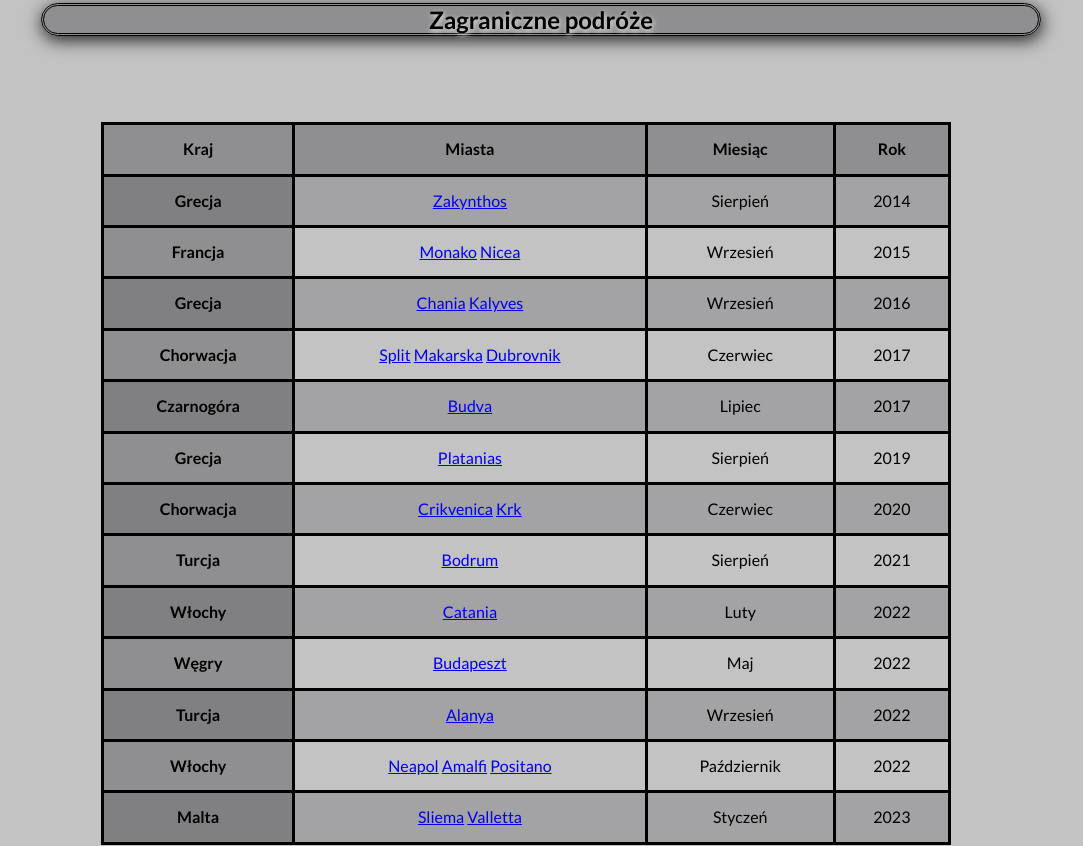
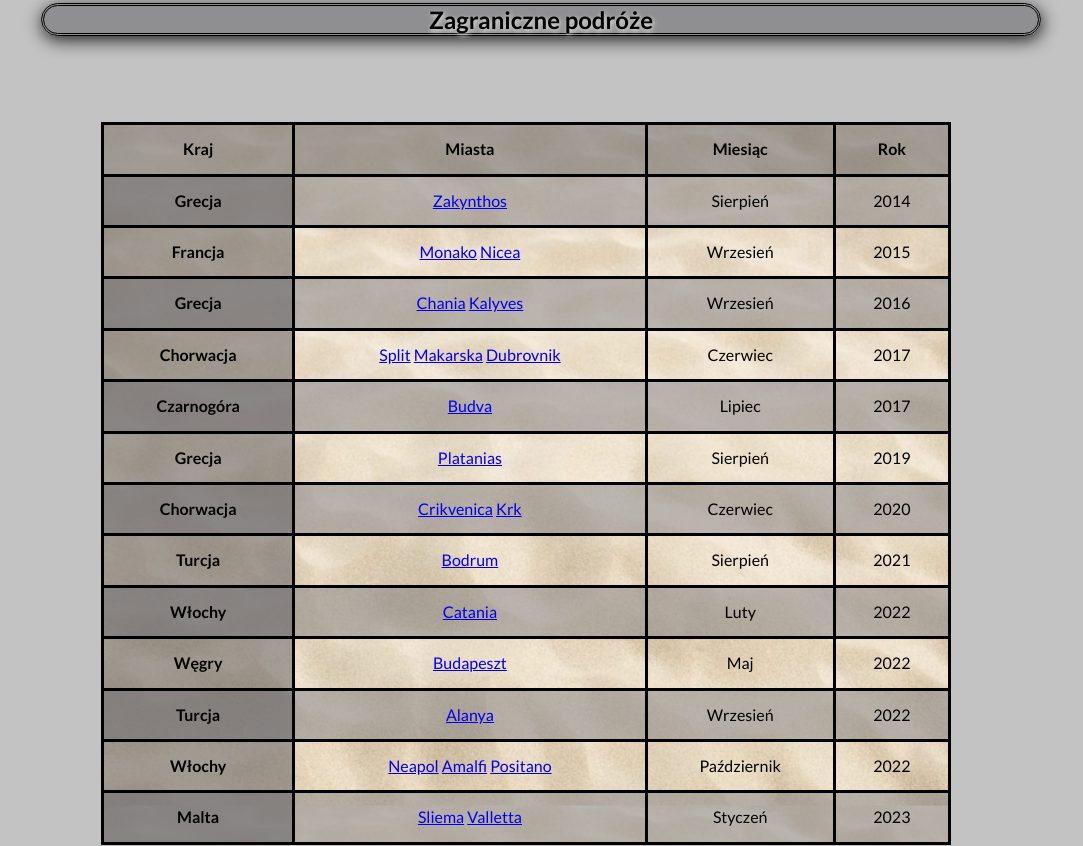
Before and after one commit to miczeq/homepage, a plain HTML site: page index.html in a window 1280 px wide. Shown: the part 2699-3545 px from the top of the page, without its empty margins (99-1182 px from the left). Drawn offline with nearby package versions, Linux system fonts and the light colour scheme.

Commit message:
background image in table sextion added

```diff
--- a/css/table.css
+++ b/css/table.css
@@ -2,6 +2,7 @@
     border-collapse: collapse;
     margin: 30px 60px;
     width: 85%;
+    background-image: url(../images/beach.jpg);
 }
 
 .table__cell {
```
Also changed, not shown: images/beach.jpg (added).
